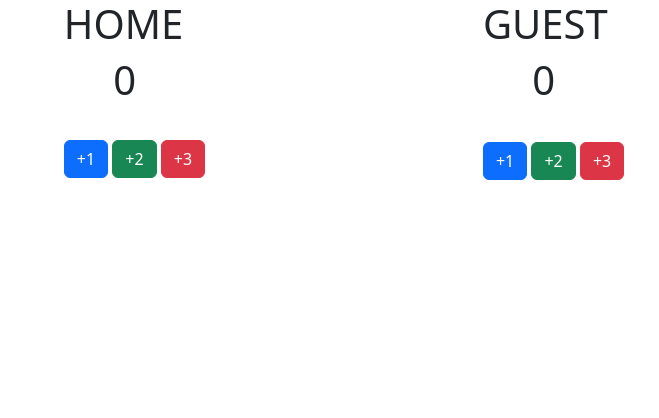
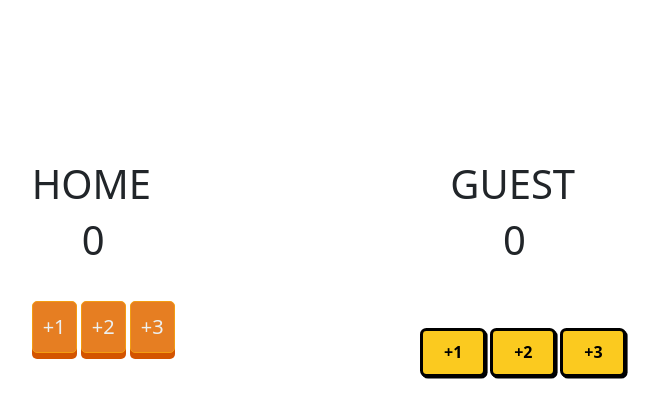
Before and after one commit to 3N1GM4-10/Basketball-Game-Counter, a plain HTML site: page index.html in a window 1280 px wide. Shown: the whole page, without its empty margins (296-955 px from the left). Drawn offline with nearby package versions, Linux system fonts and the light colour scheme.

Commit message:
change buttons

```diff
--- a/index.html
+++ b/index.html
@@ -5,6 +5,7 @@
   <meta http-equiv="X-UA-Compatible" content="IE=edge">
   <meta name="viewport" content="width=device-width, initial-scale=1.0">
   <link href="https://cdn.jsdelivr.net/npm/bootstrap@5.3.0-alpha1/dist/css/bootstrap.min.css" rel="stylesheet" integrity="sha384-GLhlTQ8iRABdZLl6O3oVMWSktQOp6b7In1Zl3/Jr59b6EGGoI1aFkw7cmDA6j6gD" crossorigin="anonymous">
+  <link rel="stylesheet" href="style.css">
   <title>Document</title>
 </head>
 <body>
@@ -12,25 +13,30 @@
   <div class="container d-flex justify-content-evenly">
 
     <div class="d-flex flex-column">
-      <h1>HOME</h1>
+      <h1 style="margin-top: 10rem;">HOME</h1>
          <h1 id="home-scr" style="margin-left: 35%;">0</h1>
-         <div class="buttons" style="margin-top: 20%;">
-          <button class="btn btn-primary" onclick="homeAdd1()">+1</button>
-          <button class="btn btn-success" onclick="homeAdd2()">+2</button>
-          <button class="btn btn-danger" onclick="homeAdd3()">+3</button>
+         <div class="buttons-home" style="margin-top: 20%;">
+
+          <button class="btn btn-primary button-home" onclick="homeAdd1()">+1</button>
+          <button class="btn btn-success button-home" onclick="homeAdd2()">+2</button>
+          <button class="btn btn-danger button-home" onclick="homeAdd3()">+3</button>
+
          </div>
 
     </div>
+
     <div>
-      <h1>GUEST</h1>
+      <h1 style="margin-top: 10rem; margin-left: 30px;">GUEST</h1>
       <h1 id="guest-scr" style="margin-left: 35%;">0</h1>
-      <div class="buttons" style="margin-top: 27%;">
-       <button class="btn btn-primary" onclick="guestAdd1()">+1</button>
-       <button class="btn btn-success" onclick="guestAdd2()">+2</button>
-       <button class="btn btn-danger" onclick="guestAdd3()">+3</button>
+
+      <div class="buttons-guest" style="margin-top: 27%;">
+       <button class="btn btn-primary button-guest" onclick="guestAdd1()">+1</button>
+       <button class="btn btn-success button-guest" onclick="guestAdd2()">+2</button>
+       <button class="btn btn-danger button-guest" onclick="guestAdd3()">+3</button>
      </div>
 
   </div>
+
 
 
 
--- /dev/null
+++ b/style.css
@@ -0,0 +1,46 @@
+/* .container{
+  margin-top: 50rem;
+} */
+
+.buttons-guest{
+  margin-right: 30px;
+}
+
+.button-home {
+  color: #ecf0f1;
+  font-size: 20px;
+  background-color: #e67e22;
+  border: 1px solid #f39c12;
+  border-radius: 5px;
+  padding: 10px;
+  box-shadow: 0px 6px 0px #d35400;
+  transition: all .1s;
+ }
+
+ .button-home:active {
+  box-shadow: 0px 2px 0px #d35400;
+  position: relative;
+  top: 2px;
+ }
+
+ .button-guest {
+  background: #FBCA1F;
+  font-family: inherit;
+  padding: 0.6em 1.3em;
+  font-weight: 900;
+  font-size: 16px;
+  border: 3px solid black;
+  border-radius: 0.4em;
+  box-shadow: 0.1em 0.1em;
+  color: black;
+}
+
+.button-guest:hover {
+  transform: translate(-0.05em, -0.05em);
+  box-shadow: 0.15em 0.15em;
+}
+
+.button-guest:active {
+  transform: translate(0.05em, 0.05em);
+  box-shadow: 0.05em 0.05em;
+}
```
